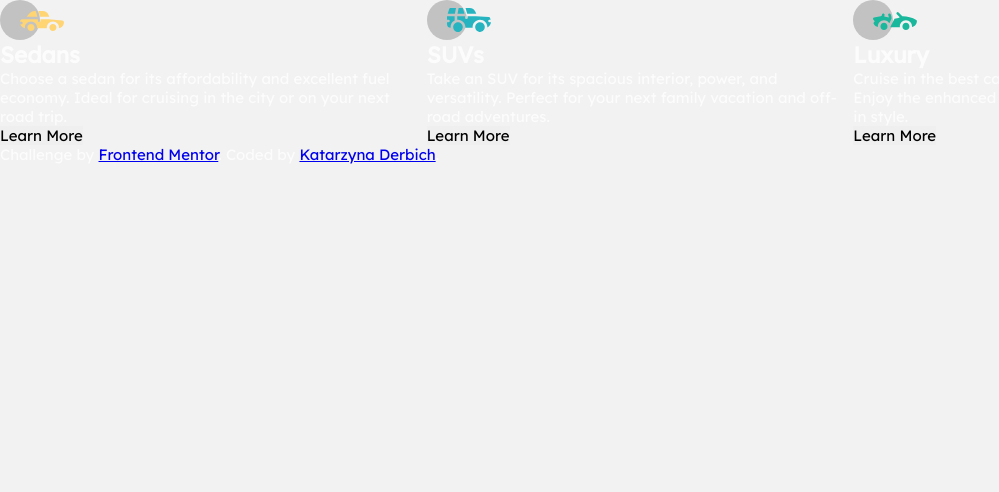
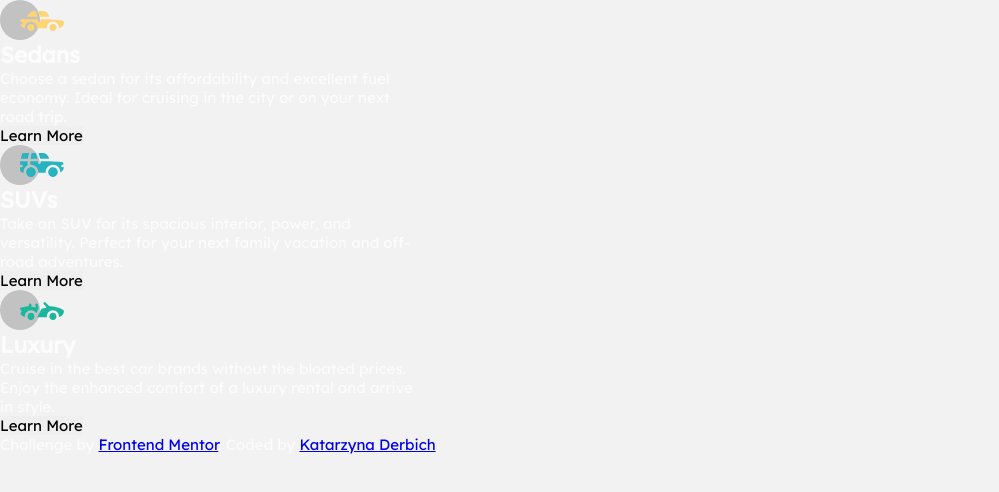
Before and after one commit to belie369/3-column-preview-card-component, a website: page index.html in a window 1280 px wide. Shown: the whole page, without its empty margins (0-999 px from the left). Drawn offline with Linux system fonts and the light colour scheme; files whose address does not match are found by name.

Commit message:
Card--luxury fix (added missing p).

```diff
--- a/index.html
+++ b/index.html
@@ -17,6 +17,7 @@
 <body>
   <main class="container">
     <h1 class="container__heading visually-hidden">3 column preview card component</h1>
+    <div class="cards-box">
       <article class="card card--sedans">
         <img src="./dist/img/icon-sedans.svg" alt="Icon of sedans" class="card__icon">
         <h2 class="card__heading ">Sedans</h2>
@@ -36,10 +37,12 @@
       <article class="card card--luxury">
         <img src="./dist/img/icon-luxury.svg" alt="Icon of sedans" class="card__icon">
         <h2 class="card__heading ">Luxury</h2>
-      Cruise in the best car brands without the bloated prices. Enjoy the enhanced comfort of a luxury
+        <p class="card__details">Cruise in the best car brands without the bloated prices. Enjoy the enhanced comfort of
+          a luxury
           rental and arrive in style.</p>
         <button class="card__btn">Learn More</button>
       </article>
+    </div>
   </main>
 
   <footer class="footer">
```
Lines whose indentation alone changed are shown as unchanged.
